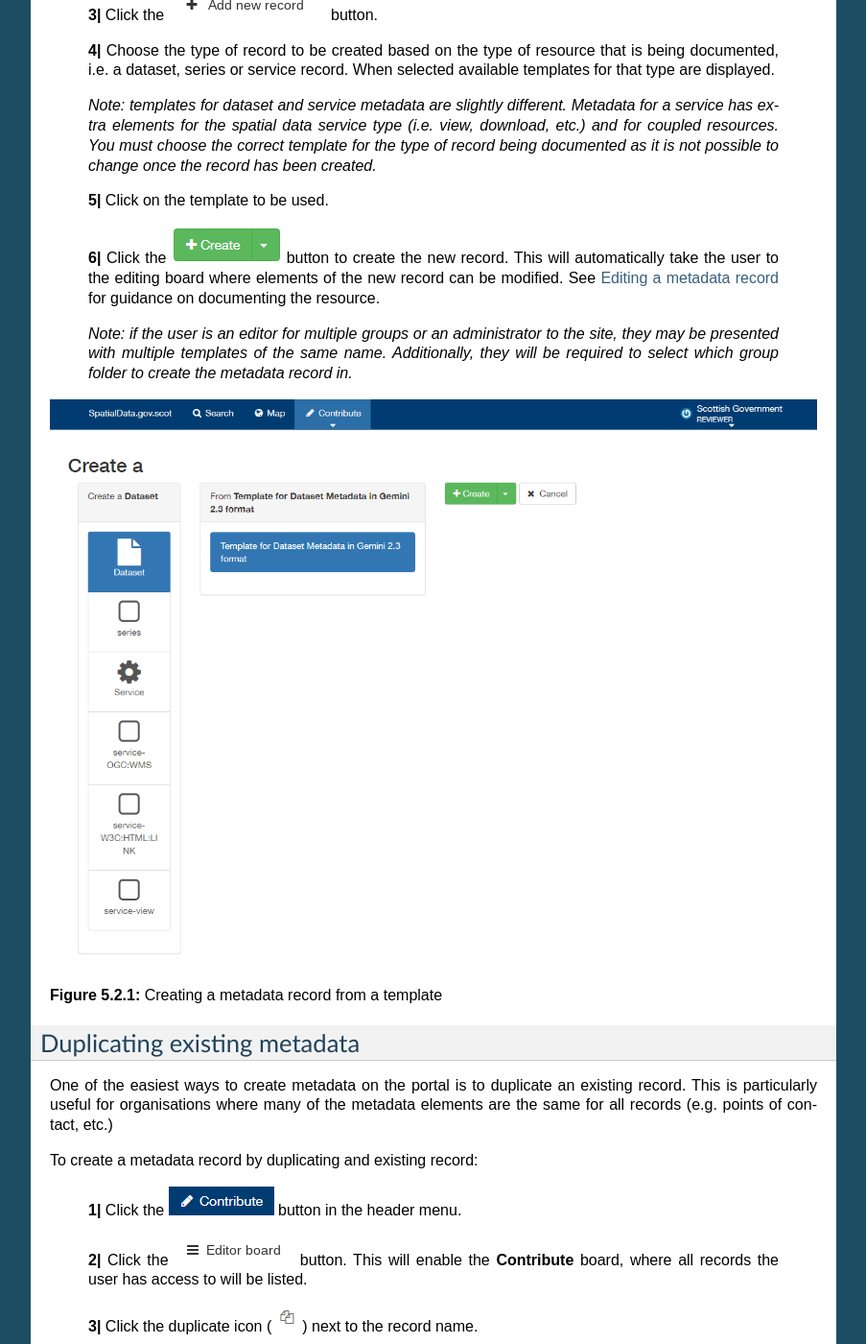
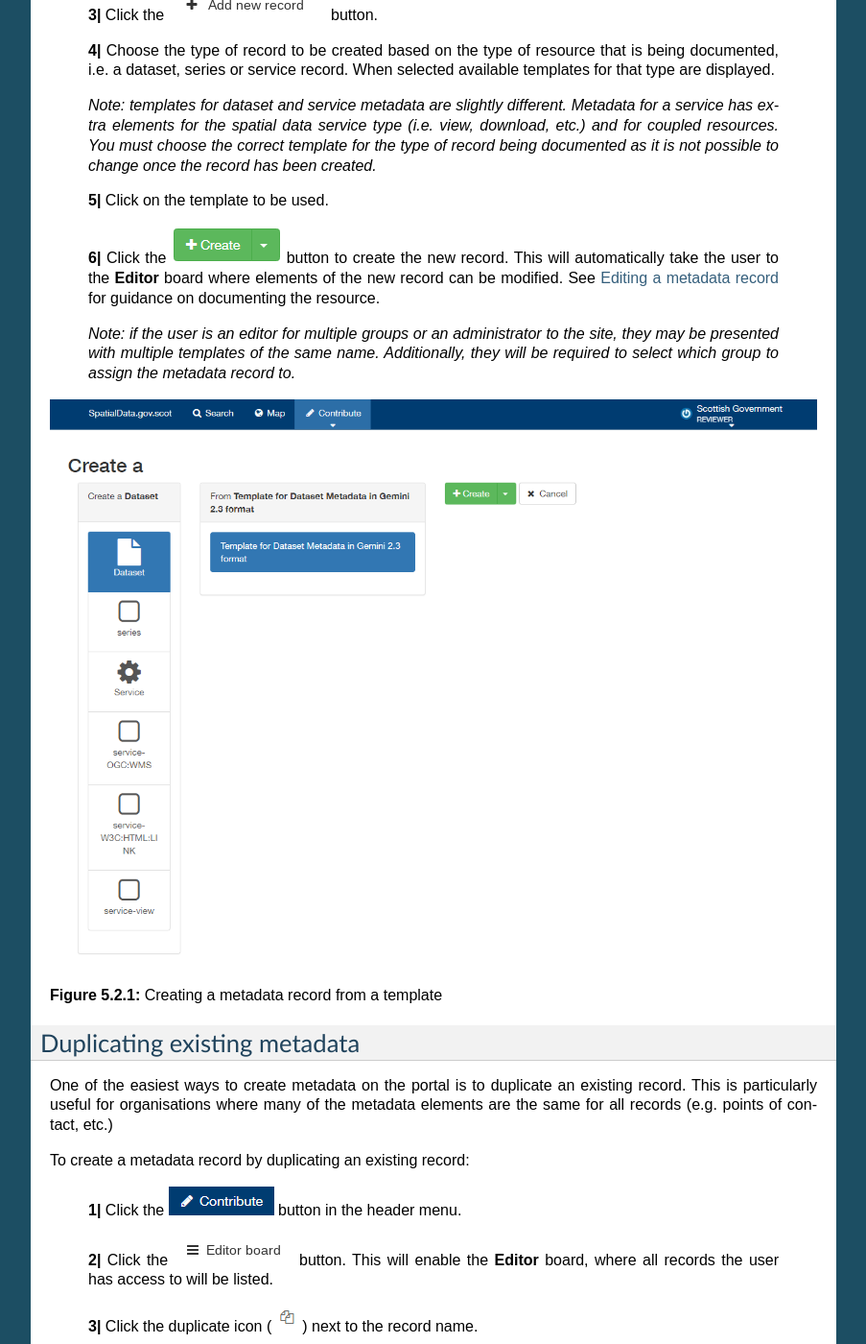
Before and after one commit to AstunTechnology/ssdidocs, a Sphinx documentation site: the page built from docs/UserDoc_Chap5_Create.rst, in a window 1280 px wide and 1400 px high, scrolled down 2489 px. Shown: the whole window at 96% size, without its empty margins (198-1101 px from the left). Built offline with Sphinx 7.4.7, drawn with Linux system fonts in a browser that asks for light colours; some of the changed text lies outside the part shown.

Commit message:
adressed pull request wording comments

```diff
--- a/docs/UserDoc_Chap5_Create.rst
+++ b/docs/UserDoc_Chap5_Create.rst
@@ -59,7 +59,7 @@ To create a metadata record using an available template:
 
 	**1|** Click the |button_contribute| button in the header menu.
 
-	**2|** Click the |button_editor_board| button. This will enable the **Contribute** board, where all records the user has access to will be listed.
+	**2|** Click the |button_editor_board| button. This will enable the **Editor** board, where all records the user has access to will be listed.
 
 	**3|** Click the |button_contribute_addrecord| button.
 
@@ -69,9 +69,9 @@ To create a metadata record using an available template:
 
 	**5|** Click on the template to be used.
 
-	**6|** Click the |button_contribute_create| button to create the new record. This will automatically take the user to the editing board where elements of the new record can be modified. See `Editing a metadata record <UserDoc_Chap6_Edit.html#editing-metadata>`__ for guidance on documenting the resource.
+	**6|** Click the |button_contribute_create| button to create the new record. This will automatically take the user to the **Editor** board where elements of the new record can be modified. See `Editing a metadata record <UserDoc_Chap6_Edit.html#editing-metadata>`__ for guidance on documenting the resource.
 
-	*Note: if the user is an editor for multiple groups or an administrator to the site, they may be presented with multiple templates of the same name. Additionally, they will be required to select which group folder to create the metadata record in.*
+	*Note: if the user is an editor for multiple groups or an administrator to the site, they may be presented with multiple templates of the same name. Additionally, they will be required to select which group to assign the metadata record to.*
 
 |userdoc_fig_5_2_1_CreateTemplate|
 
@@ -83,17 +83,17 @@ Duplicating existing metadata
 One of the easiest ways to create metadata on the portal is to duplicate an existing record. This is particularly useful for organisations where many
 of the metadata elements are the same for all records (e.g. points of contact, etc.)
 
-To create a metadata record by duplicating and existing record:
+To create a metadata record by duplicating an existing record:
 
 	**1|** Click the |button_contribute| button in the header menu.
 
-	**2|** Click the |button_editor_board| button. This will enable the **Contribute** board, where all records the user has access to will be listed.
+	**2|** Click the |button_editor_board| button. This will enable the **Editor** board, where all records the user has access to will be listed.
 
 	**3|** Click the duplicate icon (|button_contribute_duplicate|) next to the record name.
 
-	**4|** Click the |button_contribute_create| button to create the new record. This will automatically take the user to the **editing** board where elements of the new record can be modified. See `Editing a metadata record <UserDoc_Chap6_Edit.html#editing-metadata>`__ for guidance on documenting the resource.
+	**4|** Click the |button_contribute_create| button to create the new record. This will automatically take the user to the **Editor** board where elements of the new record can be modified. See `Editing a metadata record <UserDoc_Chap6_Edit.html#editing-metadata>`__ for guidance on documenting the resource.
 
-	*Note: if the user is an editor for multiple groups or an administrator to the site, they will be required to select which group folder to create the duplicate metadata record in.*
+	*Note: if the user is an editor for multiple groups or an administrator to the site, they will be required to select which group to assign the duplicate metadata record to.*
 
 |userdoc_fig_5_3_1_Duplicate|
 
```
